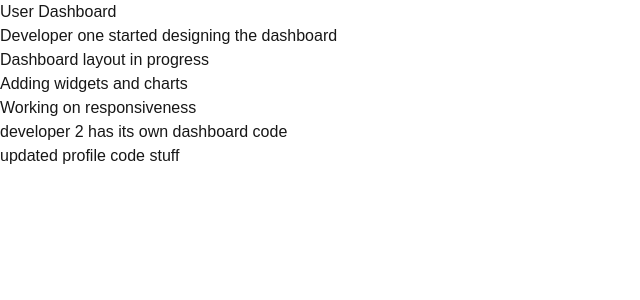
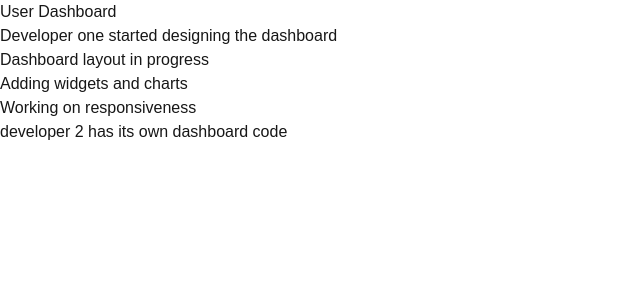
Before and after one commit to dattatray-gatkal/gitpracticenextapplication, a Next.js app in the folder gitpracticenextapplication/: page /dashboard in a window 1280 px wide. Shown: the top 300 px of the page, without its empty margins (0-640 px from the left). Built offline with nearby package versions, Linux system fonts and the light colour scheme.

Commit message:
Bug fix (#3)
* dev2 changed the code of dashboard

* bug-fixed

```diff
--- a/gitpracticenextapplication/src/app/dashboard/page.tsx
+++ b/gitpracticenextapplication/src/app/dashboard/page.tsx
@@ -9,7 +9,6 @@ const page = () => {
       <h2>Adding widgets and charts</h2>
       <h2>Working on responsiveness</h2>{" "}
       <h2>developer 2 has its own dashboard code</h2>
-      <h2>updated profile code stuff</h2>
     </div>
   );
 };
```
